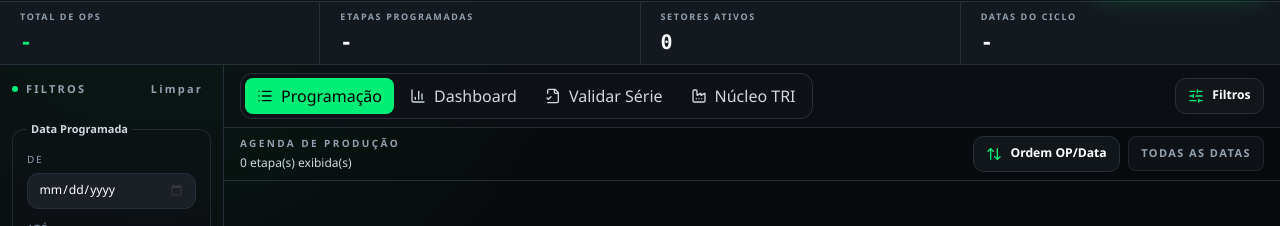
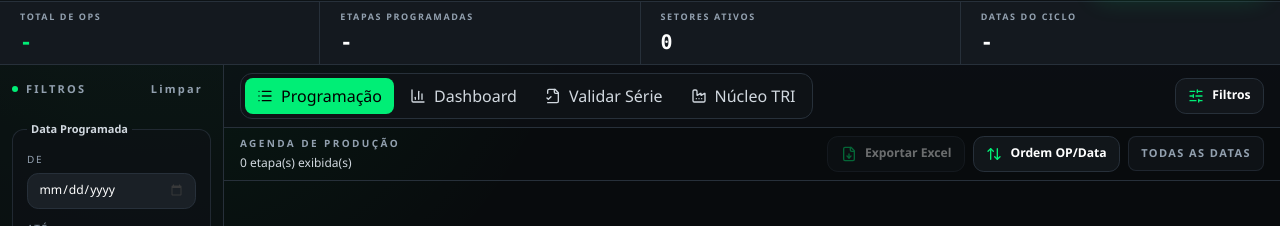
Before and after one commit to henriquedaniel081002-afk/ProgamacaoITAM, a React (Vite) app: page / in a window 1280 px wide. Shown: the part 58-284 px from the top of the page. Built offline with nearby package versions, Linux system fonts and the light colour scheme.

Commit message:
feat: exportar programação filtrada com datas e séries reais

```diff
--- a/src/App.tsx
+++ b/src/App.tsx
@@ -1,6 +1,6 @@
 import React, { useEffect, useMemo, useState, useRef } from 'react';
 import * as XLSX from 'xlsx';
-import { BarChart3, Calendar as CalendarIcon, Copy, Check, FileSpreadsheet, FlaskConical, X, FileCheck2, ChevronRight, Factory, Inbox, List, SlidersHorizontal, Upload, Zap, ArrowUpDown } from 'lucide-react';
+import { BarChart3, Calendar as CalendarIcon, Copy, Check, FileSpreadsheet, FlaskConical, X, FileCheck2, ChevronRight, Factory, Inbox, List, SlidersHorizontal, Upload, Zap, ArrowUpDown, FileDown } from 'lucide-react';
 import {
   RawOP,
   OPStep,
@@ -11,6 +11,7 @@ import {
   shouldIncludeProductionStep
 } from './lib/productionLogic';
 import { formatToBRLDate } from './lib/utils';
+import { buildProgramacaoExportRows, PROGRAMACAO_EXPORT_HEADERS } from './lib/programacaoExport';
 import { NucleoTriEntry, parseNucleoTriWorkbook } from './lib/nucleoTri';
 import { NucleoTriSector, NucleoTriSankhyaRow, NucleoTriValidationResult, validateNucleoTri } from './lib/nucleoTriValidation';
 import { CalendarModal } from './components/CalendarModal';
@@ -1294,6 +1295,13 @@ export default function App() {
             linha: String(getCellValue(row, ['LINHA', 'Linha']) ?? '').trim().toUpperCase(),
             data_mf: parsedDate,
             qtd_mf: parseNumber(getCellValue(row, ['QTD_MF', 'QTD MF', 'QTD', 'QUANTIDADE', 'Quantidade MF'])),
+            // Metadados opcionais: não interferem nos cálculos nem na importação antiga.
+            serie: String(getCellValue(row, ['SÉRIE', 'SERIE', 'SERIES']) ?? '').trim(),
+            serieInicial: String(getCellValue(row, ['SÉRIE INICIAL', 'SERIE INICIAL', 'SERIE_INICIAL']) ?? '').trim(),
+            serieFinal: String(getCellValue(row, ['SÉRIE FINAL', 'SERIE FINAL', 'SERIE_FINAL']) ?? '').trim(),
+            potencia: String(getCellValue(row, ['POTÊNCIA', 'POTENCIA', 'POTÊNCIA KVA', 'POTENCIA KVA', 'POT']) ?? '').trim(),
+            referencia: String(getCellValue(row, ['REFERÊNCIA', 'REFERENCIA', 'REF']) ?? '').trim(),
+            cliente: String(getCellValue(row, ['CLIENTE', 'NOME CLIENTE', 'RAZÃO SOCIAL', 'RAZAO SOCIAL']) ?? '').trim(),
           };
         }).filter(op => op.op && op.data_mf);
 
@@ -1624,6 +1632,36 @@ export default function App() {
       return a.op.localeCompare(b.op, undefined, { numeric: true }) || a.usedDate.localeCompare(b.usedDate) || a.stepName.localeCompare(b.stepName);
     });
   }, [baseDisplayedSteps, sortConfig, validationByPanelKey, sankhyaRows.length]);
+
+  const handleExportProgramacao = () => {
+    setErrorInfo(null);
+    try {
+      // displayedSteps já reúne os filtros, a ordenação e as datas manuais exibidas no painel.
+      const dataRows = buildProgramacaoExportRows(displayedSteps, rawOPs);
+      const sheetRows = [
+        [...PROGRAMACAO_EXPORT_HEADERS],
+        ...dataRows.map(([serie, potencia, op, referencia, linha, cliente, isoDate, setor]) => {
+          const [year, month, day] = isoDate.split('-').map(Number);
+          return [serie, potencia, op, referencia, linha, cliente, new Date(year, month - 1, day), setor];
+        }),
+      ];
+      const worksheet = XLSX.utils.aoa_to_sheet(sheetRows, { cellDates: true });
+      for (let index = 2; index <= sheetRows.length; index++) {
+        const dateCell = worksheet[`G${index}`];
+        if (dateCell) dateCell.z = 'dd/mm/yyyy';
+      }
+      worksheet['!cols'] = [
+        { wch: 16 }, { wch: 13 }, { wch: 14 }, { wch: 24 },
+        { wch: 12 }, { wch: 36 }, { wch: 17 }, { wch: 24 },
+      ];
+      worksheet['!autofilter'] = { ref: `A1:H${sheetRows.length}` };
+      const workbook = XLSX.utils.book_new();
+      XLSX.utils.book_append_sheet(workbook, worksheet, 'Programação');
+      XLSX.writeFile(workbook, `Programacao_ITAM_${new Date().toISOString().slice(0, 10)}.xlsx`, { bookType: 'xlsx', cellDates: true });
+    } catch (error) {
+      setErrorInfo(error instanceof Error ? error.message : 'Não foi possível exportar a programação.');
+    }
+  };
 
   const handleSort = (key: SortKey) => {
     setSortConfig(current => {
@@ -1953,6 +1991,17 @@ const rowVisualInfo = useMemo(() => {
                     Programado parcial
                   </label>
                 </>
+              )}
+              {activeTab === 'programacao' && (
+                <button
+                  type="button"
+                  onClick={handleExportProgramacao}
+                  disabled={displayedSteps.length === 0}
+                  className="ui-button ui-button-secondary disabled:cursor-not-allowed disabled:opacity-40"
+                  title="Exportar para Excel somente os registros exibidos pelos filtros aplicados"
+                >
+                  <FileDown className="h-4 w-4 text-brand-accent" /> Exportar Excel
+                </button>
               )}
               <button
                 type="button"
```
